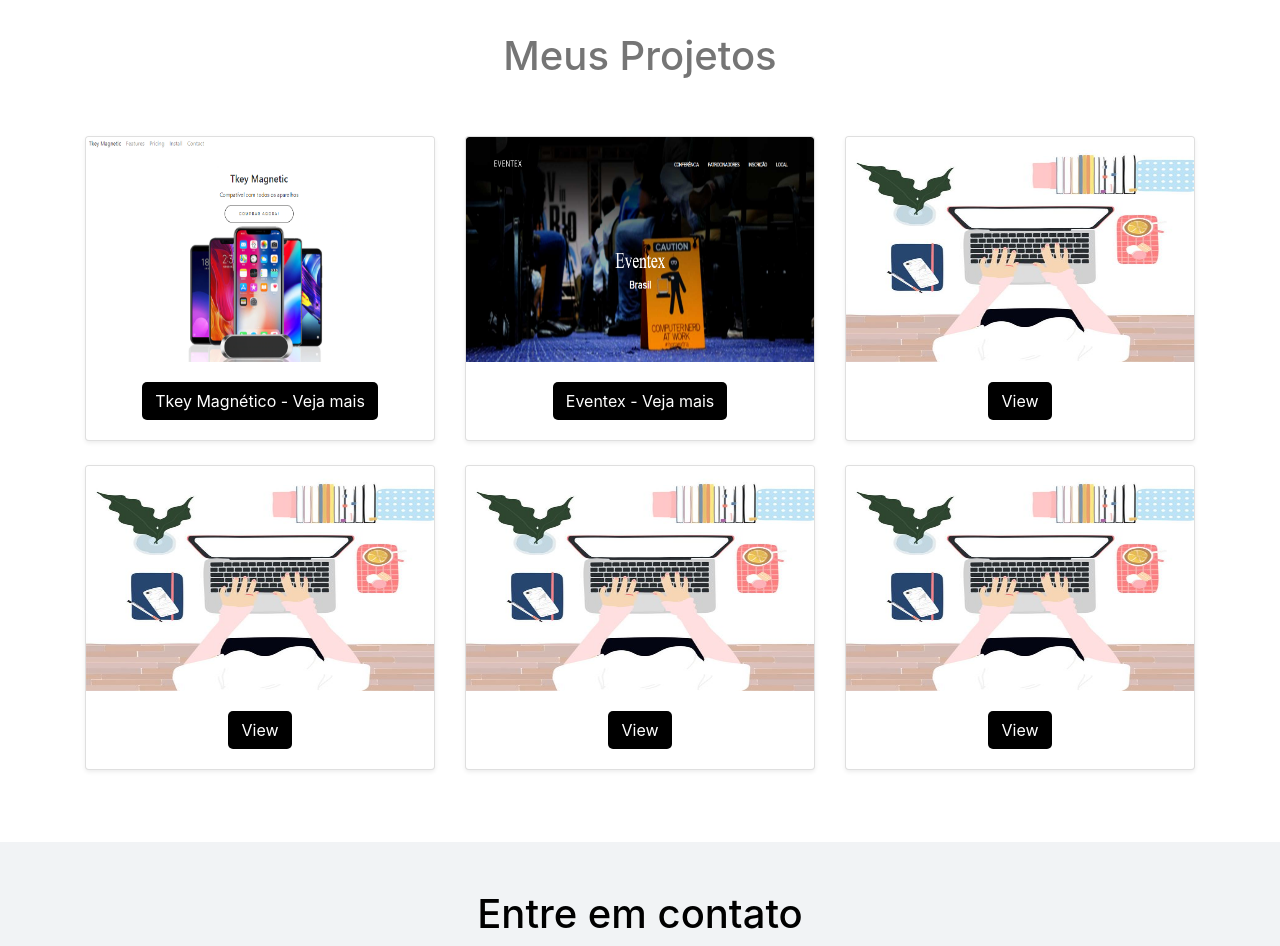
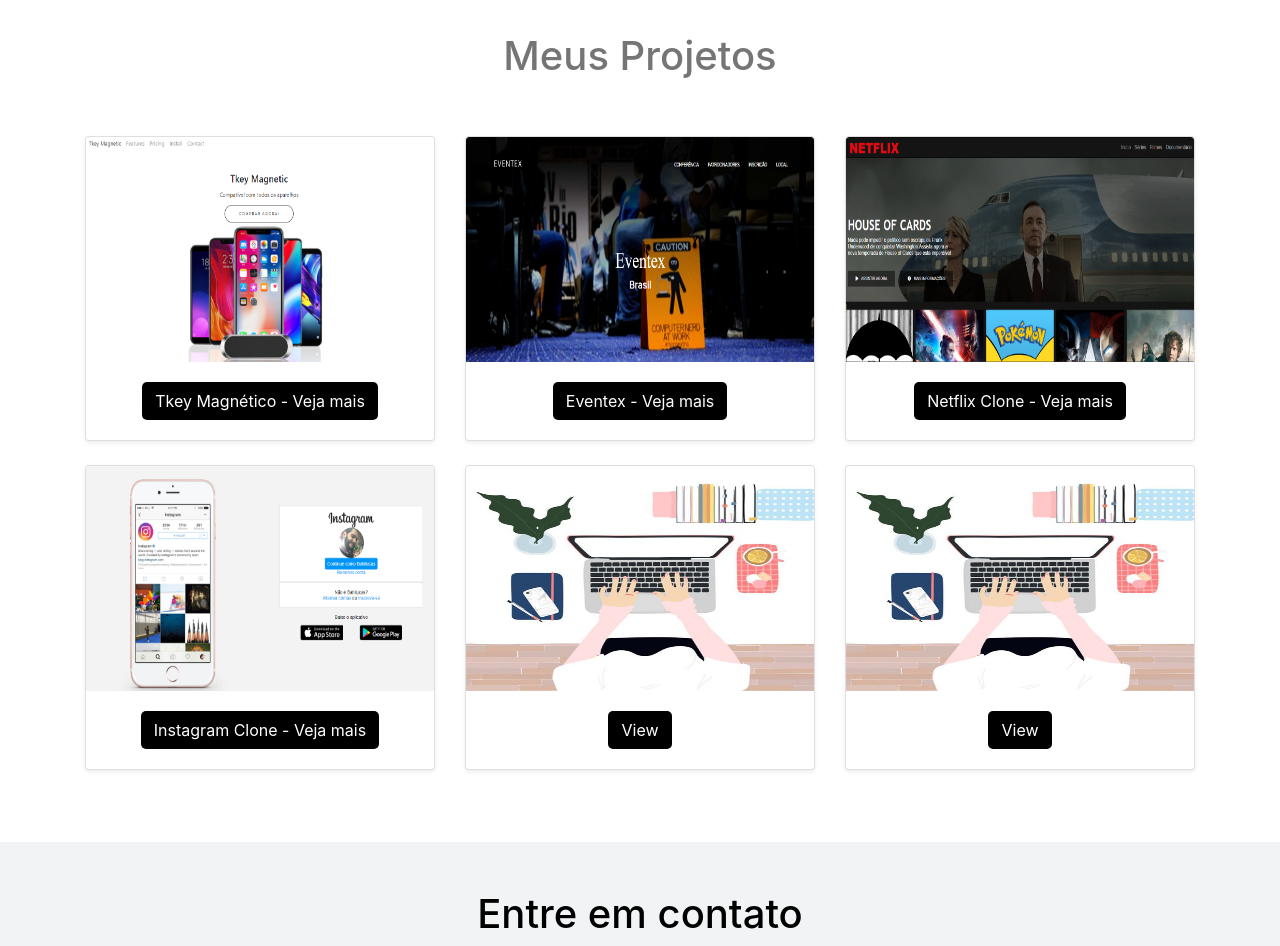
Before and after one commit to Baihanu/myportsite, a plain HTML site: page index.html in a window 1280 px wide. Shown: the part 2060-3006 px from the top of the page. Drawn offline with nearby package versions, Linux system fonts and the light colour scheme.

Commit message:
changed repositories

```diff
--- a/index.html
+++ b/index.html
@@ -18,7 +18,7 @@
   <link rel="stylesheet" href="https://use.fontawesome.com/releases/v5.3.1/css/all.css"
     integrity="sha384-mzrmE5qonljUremFsqc01SB46JvROS7bZs3IO2EmfFsd15uHvIt+Y8vEf7N7fWAU" crossorigin="anonymous">
 
-  <!--CSS--->
+  <!--CSS-->
 
   <link rel="stylesheet" href="./static/style.css">
   <link rel="stylesheet" href="https://unpkg.com/aos@next/dist/aos.css">
@@ -328,11 +328,11 @@
 
               <div class=" col-md-4" data-aos="fade-up">
                 <div class="zoom-container card mb-4 shadow-sm">
-                  <img class="bd-placeholder-img card-img-top" src="img/teste.jpg" width="100%" height="225">
+                  <img class="bd-placeholder-img card-img-top" src="img/netflix_clone.PNG" width="100%" height="225">
                   <div class="card-body">
                     <div class="d-flex justify-content-center align-items-center">
                       <div class=" btn-group">
-                        <button type="button" class="btn btn-projetos">View</button>
+                        <a href="https://netflix-clone-baihanu.netlify.app/"><button type="button" class="btn btn-projetos">Netflix Clone - Veja mais</button></a>
                       </div>
                     </div>
                   </div>
@@ -341,11 +341,11 @@
 
               <div class=" col-md-4" data-aos="fade-up">
                 <div class="zoom-container card mb-4 shadow-sm">
-                  <img class="bd-placeholder-img card-img-top" src="img/teste.jpg" width="100%" height="225">
+                  <img class="bd-placeholder-img card-img-top" src="img/instagram_clone.PNG" width="100%" height="225">
                   <div class="card-body">
                     <div class="d-flex justify-content-center align-items-center">
                       <div class=" btn-group">
-                        <button type="button" class="btn btn-projetos">View</button>
+                        <a href="https://instagram-clone-baihanu.netlify.app/"><button type="button" class="btn btn-projetos">Instagram Clone - Veja mais</button></a>
                       </div>
                     </div>
                   </div>
```
Also changed, not shown: img/instagram_clone.PNG (added), img/netflix_clone.PNG (added).
